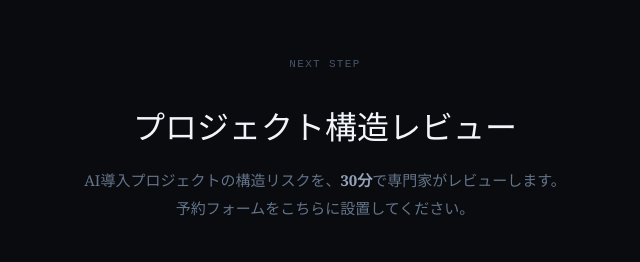
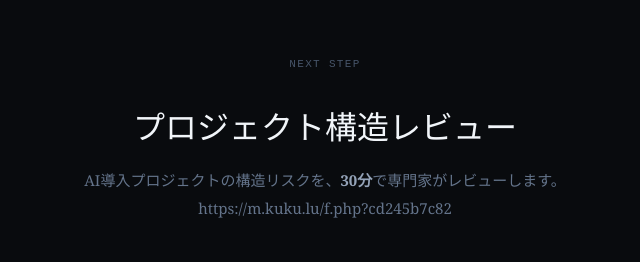
Before and after one commit to rancorder/ai-death-engine, a Next.js app: page /contact in a window 1280 px wide. Shown: the part 215-477 px from the top of the page, without its empty margins (315-955 px from the left). Built offline with nearby package versions, Linux system fonts and the light colour scheme.

Commit message:
Update page.tsx

```diff
--- a/app/contact/page.tsx
+++ b/app/contact/page.tsx
@@ -46,7 +46,7 @@ export default function ContactPage() {
           <strong style={{ color: "#94a3b8" }}>30分</strong>
           で専門家がレビューします。
           <br />
-          予約フォームをこちらに設置してください。
+          https://m.kuku.lu/f.php?cd245b7c82
         </p>
         <a
           href="/diagnostic"
```
